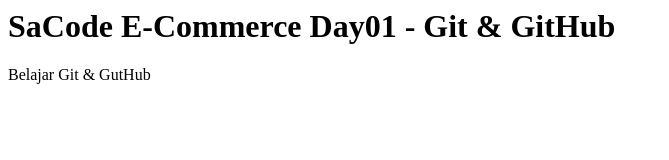
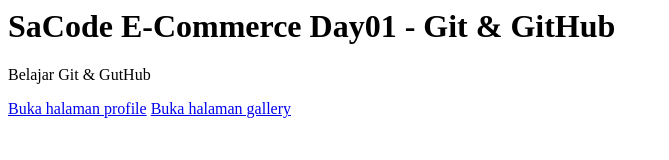
Before and after one commit to dimasyalak/sacode-e-commerce-ii-day01-dimas, a plain HTML site: page index.html in a window 1280 px wide. Shown: the whole page, without its empty margins (0-669 px from the left). Drawn offline with Linux system fonts and the light colour scheme.

Commit message:
rubah index.html

```diff
--- a/index.html
+++ b/index.html
@@ -2,3 +2,6 @@
 <p>
 Belajar Git & GutHub
 </P>
+<a href="profile.html">Buka halaman profile</a>
+
+<a href="gallery.html">Buka halaman gallery</a>
```
